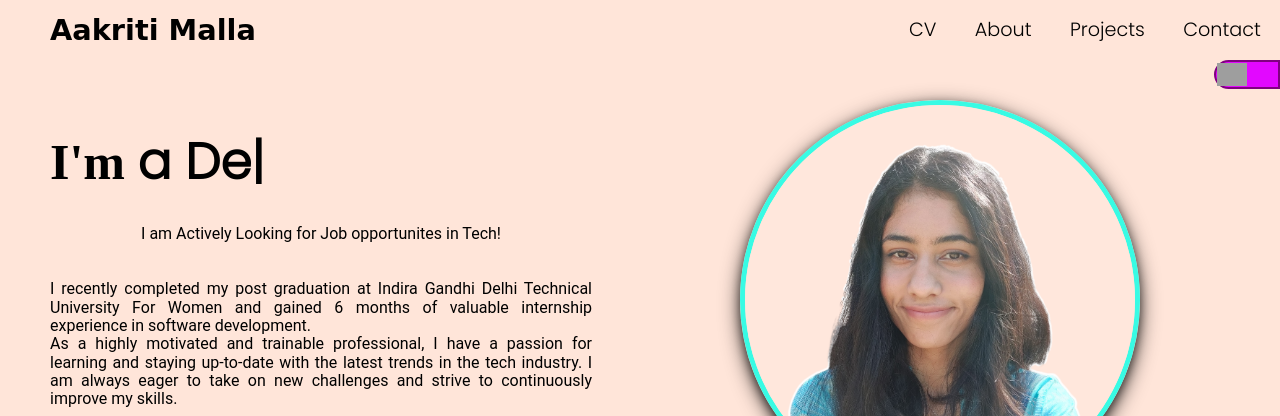
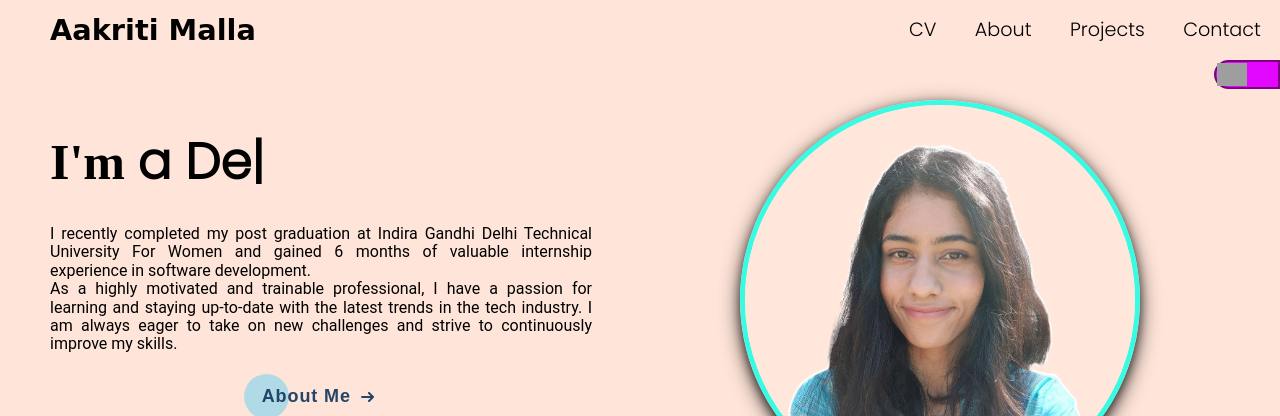
Before and after one commit to Aakriti-malla/Personal-Portfolio, a plain HTML site: page index.html in a window 1280 px wide. Shown: the top 416 px of the page. Drawn offline with nearby package versions, Linux system fonts and the light colour scheme; grey boxes are pictures that could not be loaded; files whose address does not match are found by name; a web font is replaced by a local one.

Commit message:
Minor Change

```diff
--- a/index.html
+++ b/index.html
@@ -48,7 +48,6 @@
     <div class="float-child">
       <div class="info">
         <h1>I'm <span class="auto-input"></span></h1>
-        <p style="text-align: center;">I am Actively Looking for Job opportunites in Tech! <br><br><br></p>
         <p>I recently
           completed my post graduation at
           Indira Gandhi Delhi Technical University For Women and gained 6 months of valuable internship experience in
```
